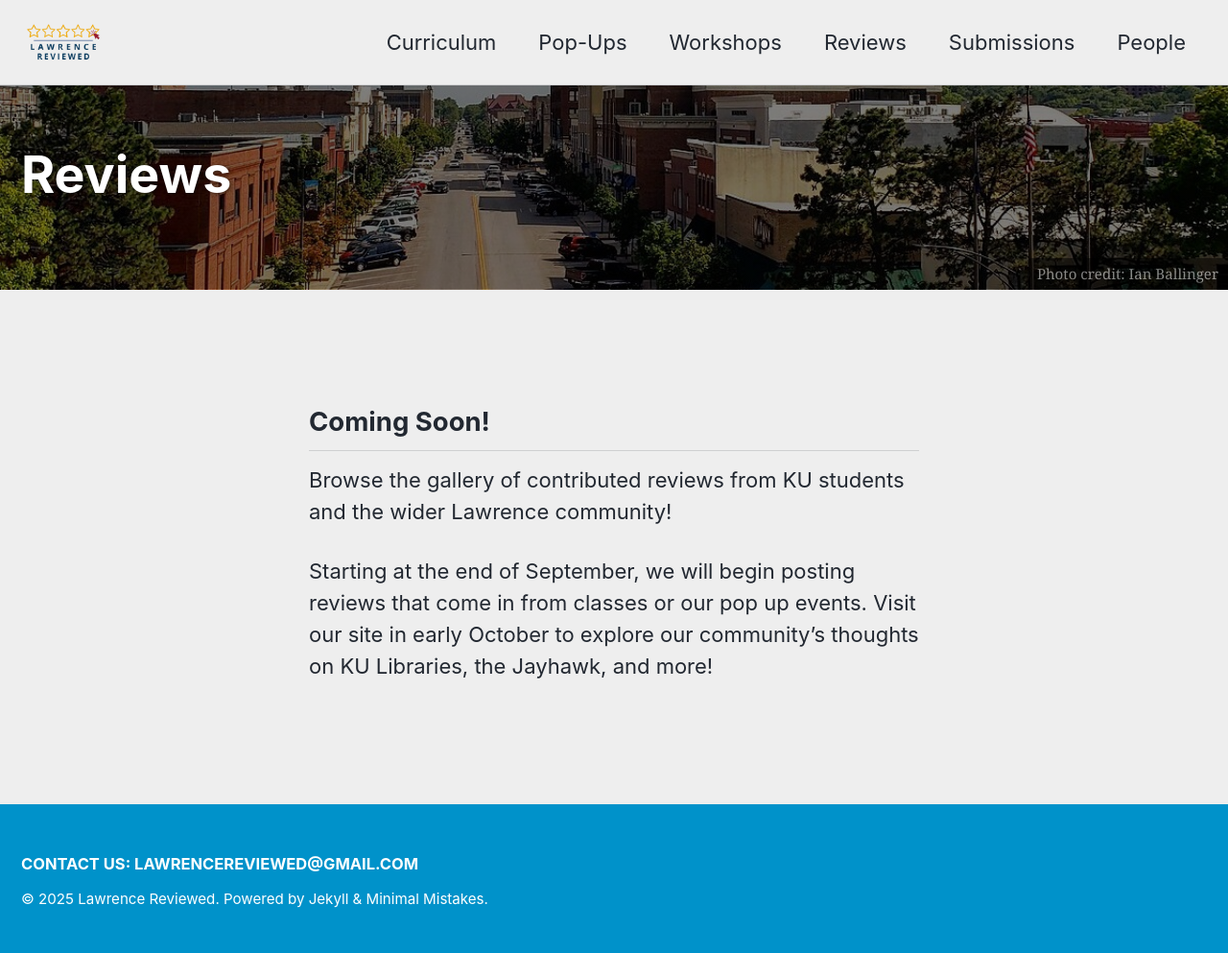
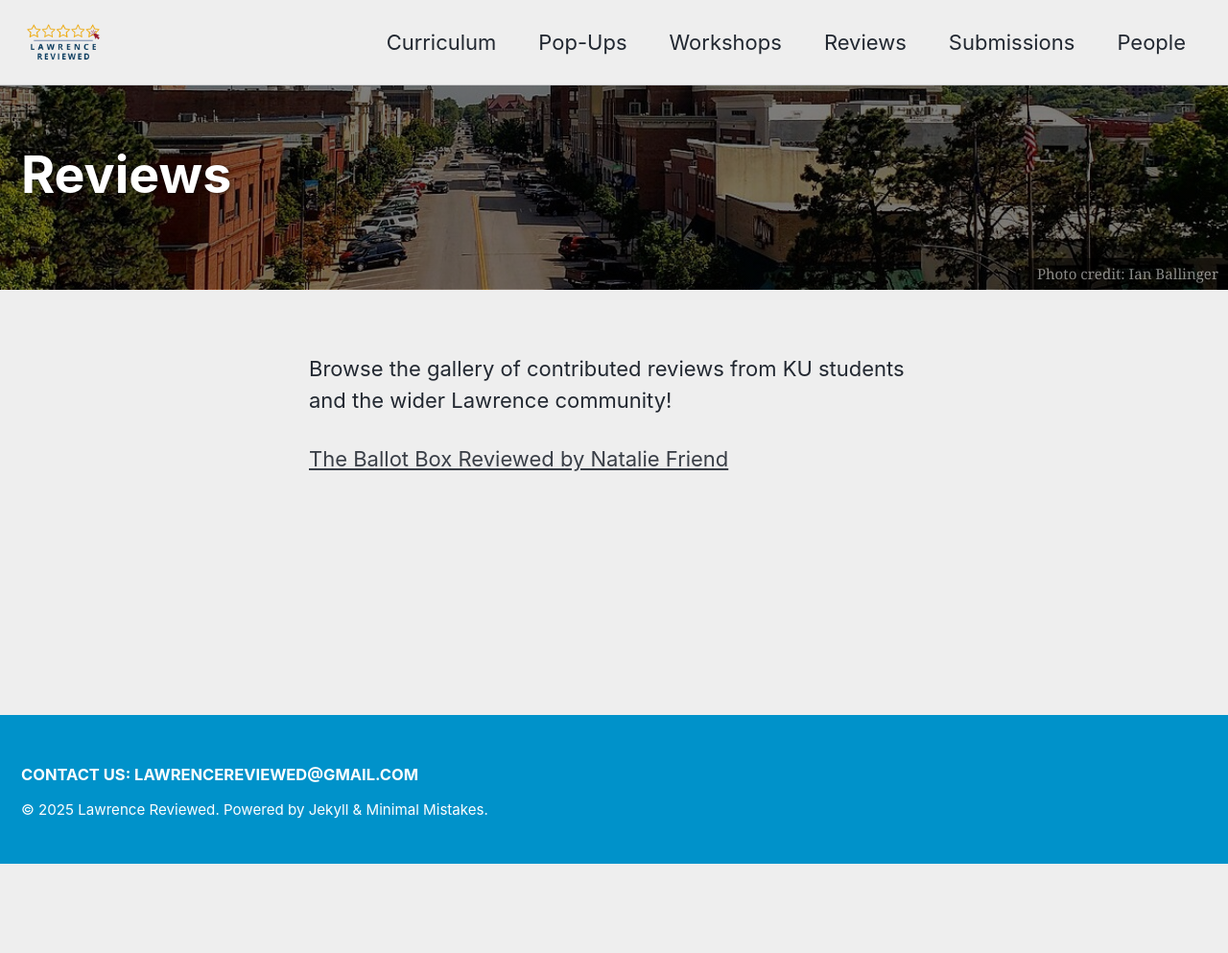
Before and after one commit to idrhku/lawrence-reviewed, a Jekyll site: the page built from _pages/reviews.md, in a window 1280 px wide. Shown: the whole page at 96% size. Built offline with Jekyll 4.4.1, drawn with Linux system fonts in a browser that asks for light colours; cached includes are drawn as plain includes; after the commit the page ends 900 px from its top, so only the background shows below that.

Commit message:
Update reviews.md

```diff
--- a/_pages/reviews.md
+++ b/_pages/reviews.md
@@ -12,8 +12,7 @@ header:
   #     url: "https://github.com/mmistakes/minimal-mistakes/"
   caption: "Photo credit: Ian Ballinger"
 ---
-<h2>Coming Soon!</h2>
 
 Browse the gallery of contributed reviews from KU students and the wider Lawrence community!
 
-Starting at the end of September, we will begin posting reviews that come in from classes or our pop up events. Visit our site in early October to explore our community's thoughts on KU Libraries, the Jayhawk, and more!
+[The Ballot Box Reviewed by Natalie Friend](_pages/ballotbox.md)
```
